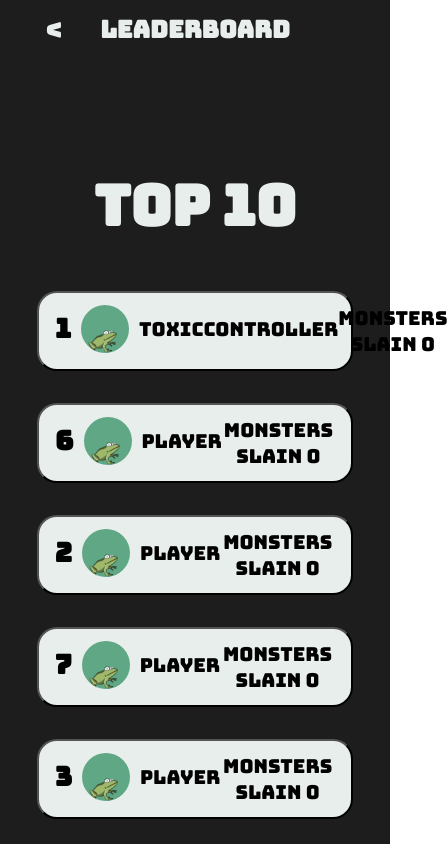
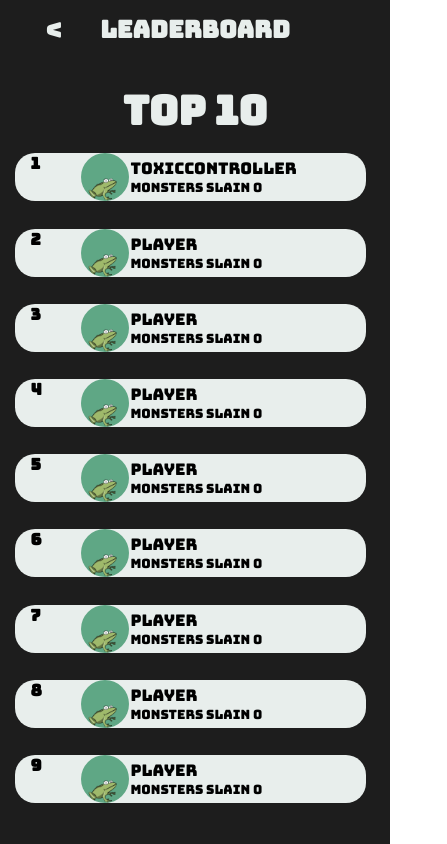
Before and after one commit to YuStudy-Inc/QuizSlayer, a React (Vite) app in the folder Frontend/: page /leaderboard in a window 390 px wide. Shown: the top 844 px of the page, 447 px wide, since content can reach past the window. Built offline with nearby package versions, Linux system fonts and the light colour scheme.

Commit message:
FINALLY DONE WITH THIS FUCKING PAGE IDK WHY IT TOOK SO LONG

```diff
--- a/Frontend/src/Components/PlayerCard.jsx
+++ b/Frontend/src/Components/PlayerCard.jsx
@@ -1,18 +1,21 @@
 import "../Styles/Components/PlayerCard.css"
 import playerIcon from "../assets/Characters/frogCharacter.png"
 import { useNavigate } from "react-router-dom";
-const PlayerCard = ({rank, score, playerName, url }) => {
+const PlayerCard = ({rank, score, playerName }) => {
 
-    const handleClick = () => {
+    //nah we don't need this
+    /* const handleClick = () => {
         window.location.href = url; // Redirects to external links
-    };
+    }; */
 
     //Player img is just temporary
     return (
         <>
-            <button className="player-card-container" onClick = {handleClick}>
-                <span className = "player-info">
+            <div className="player-card-container">
+                <span className="ranking">
                     <h1>{rank}</h1>
+                </span>
+                <span className="player-info">
                     <img className="player-img" src={playerIcon} alt="" />
                     <span className="player-name">
                         <p>{playerName}</p>
@@ -21,7 +24,23 @@ const PlayerCard = ({rank, score, playerName, url }) => {
                 <span className="player-score">
                     <p> Monsters Slain {score} </p>
                 </span>
-            </button>
+            </div>
+            <div className="player-card-container-mobile">
+                <span className="ranking">
+                    <h1>{rank}</h1>
+                </span>
+                <span className="player-info">
+                    <img className="player-img" src={playerIcon} alt="" />
+                </span>
+                <span className="player-text-mobile">
+                    <span className="player-name-mobile">
+                        <p>{playerName}</p>
+                    </span>
+                    <span className="player-score-mobile">
+                        <p> Monsters Slain {score} </p>
+                    </span>
+                </span>
+            </div>
         </>
     )
 }
--- a/Frontend/src/Pages/MainMenu/Leaderboard.jsx
+++ b/Frontend/src/Pages/MainMenu/Leaderboard.jsx
@@ -8,14 +8,14 @@ const Leaderboard = () => {
                     <h1 className="title-leaderboard">Top 10</h1>
                     <div className="player-score-list">
                             <PlayerCard rank="1" score = {0} playerName = "ToxicController" url = "/" />
+                            <PlayerCard rank="2" score = {0} playerName = "Player" url = "/" />
+                            <PlayerCard rank="3" score = {0} playerName = "Player" url = "/" />
+                            <PlayerCard rank="4" score = {0} playerName = "Player" url = "/" />
+                            <PlayerCard rank="5" score = {0} playerName = "Player" url = "/" />
                             <PlayerCard rank="6" score = {0} playerName = "Player" url = "/" />
-                            <PlayerCard rank="2" score = {0} playerName = "Player" url = "/" />
                             <PlayerCard rank="7" score = {0} playerName = "Player" url = "/" />
-                            <PlayerCard rank="3" score = {0} playerName = "Player" url = "/" />
                             <PlayerCard rank="8" score = {0} playerName = "Player" url = "/" />
-                            <PlayerCard rank="4" score = {0} playerName = "Player" url = "/" />
                             <PlayerCard rank="9" score = {0} playerName = "Player" url = "/" />
-                            <PlayerCard rank="5" score = {0} playerName = "Player" url = "/" />
                             <PlayerCard rank="10" score = {0} playerName = "Player" url = "/" />
                     </div>
                 </div>
--- a/Frontend/src/Styles/Components/PlayerCard.css
+++ b/Frontend/src/Styles/Components/PlayerCard.css
@@ -1,10 +1,10 @@
 .player-card-container {
-    width: 100%;
+    width: calc(100% - 2rem);
     background-color: var(--white);
     height: 5rem;
     border-radius: 20px;
     display: grid;
-    grid-template-columns: 1fr 1fr;
+    grid-template-columns: 50px 1fr 1fr;
     justify-items: start;
     align-content: center;
     padding: 0 1rem;
@@ -42,7 +42,37 @@
 }
 
 .player-score p{
-    font-size: 1.5rem;
+    font-size: 1rem;
+}
+
+.player-card-container-mobile {
+    opacity: 0;
+    visibility: hidden;
+    position: absolute;
+    width: 0%;
+    background-color: var(--white);
+    height: 4rem;
+    border-radius: 20px;
+    display: grid;
+    grid-template-columns: 50px 50px 1fr;
+    justify-items: start;
+    align-content: center;
+    padding: 0 1rem;
+    cursor: pointer;
+}
+
+.player-text-mobile {
+    display: flex;
+    flex-direction: column;
+    justify-content: center;
+}
+
+.player-name-mobile {
+    font-size: 1rem;
+}
+
+.player-score-mobile {
+    font-size: 0.8rem;
 }
 
 @media only screen and (max-width: 1200px) {
@@ -51,17 +81,38 @@
     }
 
     .player-score p {
-        font-size: 1.2rem;
+        font-size: 0.8rem;
     }
 }
 
-@media only screen and (max-width: 1000px) and (max-height: 800px){
+@media only screen and (max-width: 500px) {
     .player-card-container {
-        height: 5rem;
+        opacity: 0;
+        visibility: hidden;
+        position: absolute;
+        width: 0%;
+    }
+
+    .player-card-container * {
+        position: absolute;
+        font-size: 0;
+        height: 0;
+        width: 0;
+    }
+
+    .player-card-container-mobile {
+        opacity: 1;
+        visibility: visible;
+        position: relative;
+        width: calc(100% - 2rem);
+    }
+
+    .ranking h1 {
+        font-size: 1rem;
     }
 
     .player-img {
-        height: 2=3rem;
+        height: 3rem;
     }
 
     .player-name {
@@ -72,6 +123,7 @@
         font-size: 2rem;
     }
 }
+
 
 @media only screen and (max-height: 800px) {
     .player-card-container {
@@ -87,16 +139,25 @@
     }
 
     .player-score p {
-        font-size: 1.3rem;
+        font-size: 0.9rem;
     }
 }
 
 @media only screen and (max-width: 1200px) and (max-height: 800px) {
+    .ranking h1 {
+        font-size: 1.5rem;
+    }
+
     .player-name {
         font-size: 0.8rem;
     }
 
     .player-score p {
-        font-size: 0.8rem;
+        font-size: 0.6rem;
     }
 }
+
+
+@media only screen and (max-width: 1000px) and (max-height: 800px) {
+
+}
--- a/Frontend/src/Styles/Pages/Leaderboard.css
+++ b/Frontend/src/Styles/Pages/Leaderboard.css
@@ -1,7 +1,7 @@
 .leaderboard-container {
     background-color: var(--black);
     width: 100%;
-    height: 100vh;
+    height: 100dvh;
     display: flex;
     align-items: end;
     justify-content: center;
@@ -26,12 +26,38 @@
     display: grid;
     grid-template-columns: 1fr 1fr;
     flex-direction: column;
-    gap: 2rem;
+    row-gap: 2rem;
+    column-gap: 3rem;
+    max-height: 90%;
+    overflow-y: auto;
+    margin-bottom: 1rem;
+    padding-right: 10px;
 }
 
 @media only screen and (max-width: 1000px) {
+    .full-leaderboard {
+        width: 90%;
+        height: 90%;
+        gap: 1rem;
+    }
+
+    .title-leaderboard {
+        font-size: 2.5rem;
+    }
+
+    .player-score-list {
+        width: 100%;
+        gap: 1rem;
+    }
+
     .player-score-list {
         display: flex;
         flex-direction: column;
     }
 }
+
+@media only screen and (max-width: 768px) {
+    .player-score-list {
+        gap: 1.7rem;
+    }
+}
```
